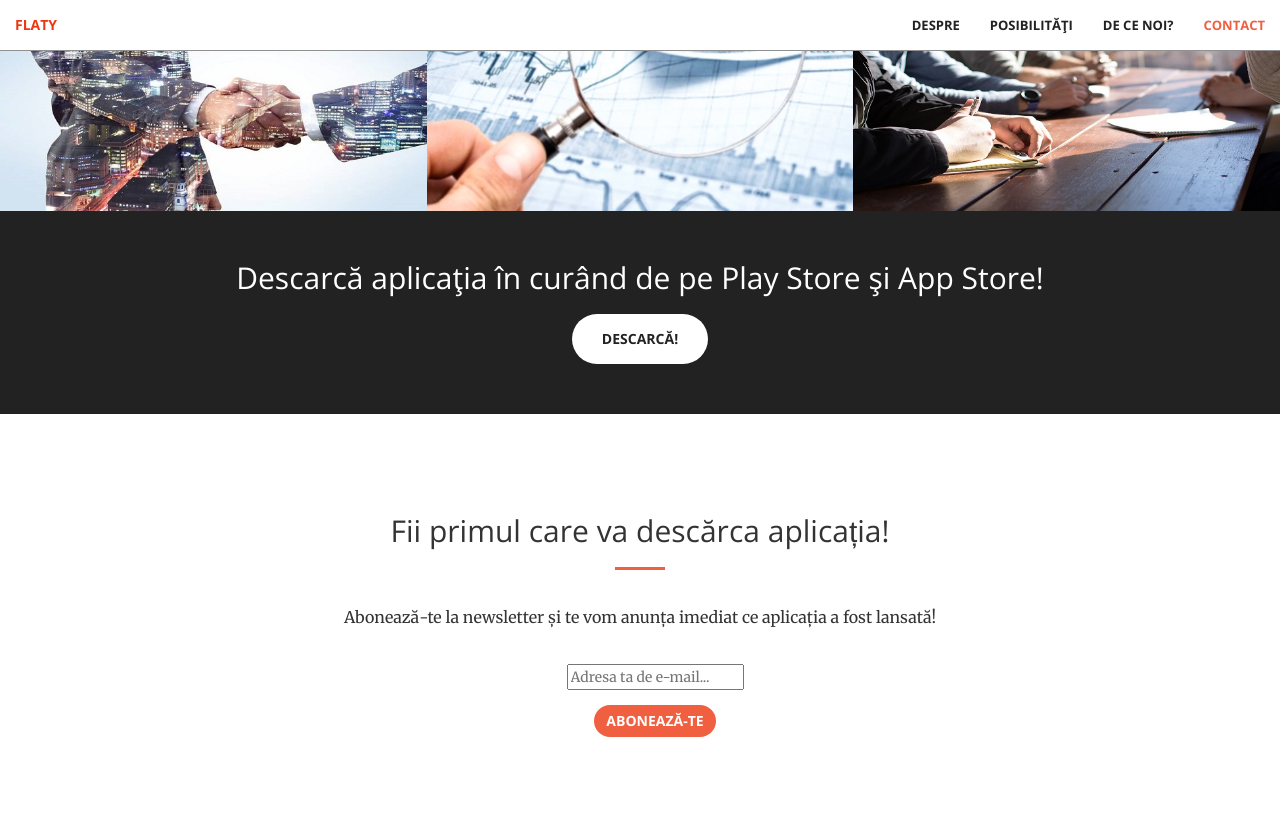
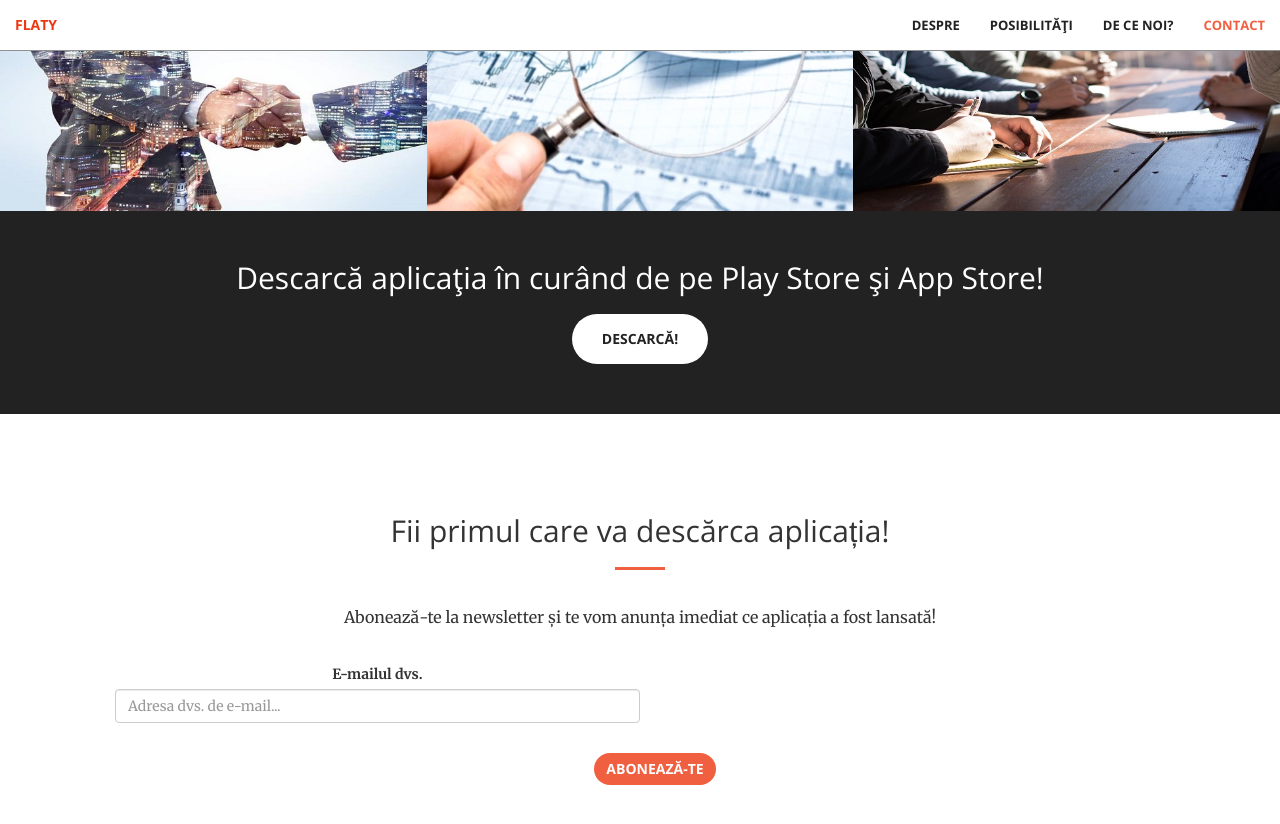
Before and after one commit to rptoma/Flaty-landing-page-2, a Jekyll site: the page built from index.html, in a window 1280 px wide and 900 px high, scrolled down 2177 px. Shown: the top 824 px of the window. Built offline with Jekyll 4.4.1, drawn with Linux system fonts in a browser that asks for light colours.

Commit message:
modified email style

```diff
--- a/_includes/contact.html
+++ b/_includes/contact.html
@@ -13,7 +13,10 @@
 
                               <div class="form-group col-md-12">
                                 <!-- <label for="emailUtilizator">Email-ul dvs.</label> -->
-                                <input type="email" name="_replyto" class="email-form" placeholder="Adresa ta de e-mail...">
+                                  <div class="form-group col-md-6">
+                                      <label for="emailUtilizator">E-mailul dvs.</label>
+                                      <input type="email" name="_replyto" class="form-control" placeholder="Adresa dvs. de e-mail...">
+                                  </div>
                               </div>
                                 <div class="form-group col-md-12">
                               <button type="submit" class="btn btn-primary">Abonează-te</button>
```
